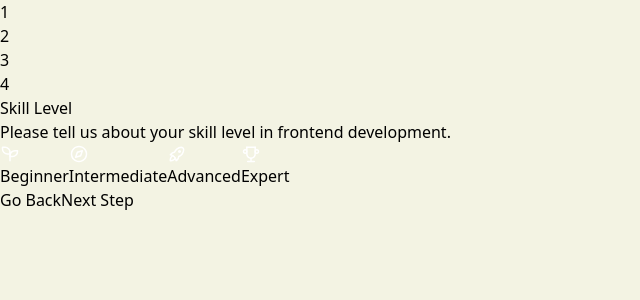
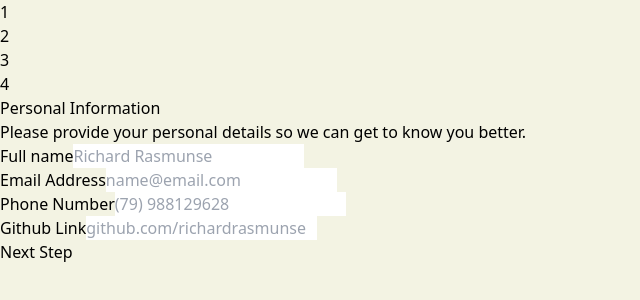
Before and after one commit to AldoWa/Multi-step-Form, a Vue app: page / in a window 1280 px wide. Shown: the top 300 px of the page, without its empty margins (0-640 px from the left). Built offline with nearby package versions, Linux system fonts and the light colour scheme.

Commit message:
:sparkles: creating reactivy component

```diff
--- a/src/App.vue
+++ b/src/App.vue
@@ -9,17 +9,22 @@
         :title="components[+actualStep - 1].title"
         :descripton="components[+actualStep - 1].description"
       />
-      <Step2></Step2>
+      <KeepAlive :max="4">
+        <component
+          :is="components[+actualStep - 1].step"
+        />
+      </KeepAlive>
       <div class="w-full h-[1px] bg-gray-200 my-8"></div>
       <FooterSteps
         :actualStep="+actualStep"
+        @click="changeSteps"
       />
     </div>
   </div>
 </template>
 
 <script setup lang="ts">
-import { ref } from 'vue';
+import { ref, shallowRef } from 'vue';
 
 import StepsComponent from './components/header-steps/Steps.vue'
 
@@ -33,18 +38,18 @@ import { Steps } from './types/consts'
 
 import useProvider from './composables/provider'
 
-const actualStep = ref(`${Steps.step2}`)
+const actualStep = ref(`${Steps.step1}`)
 
 const components = ref([
   {
     title: 'Personal Information',
     description: 'Please provide your personal details so we can get to know you better.',
-    step: Steps.step1
+    step: shallowRef(Step1)
   },
   {
     title: 'Skill Level',
     description: 'Please tell us about your skill level in frontend development.',
-    step: Steps.step2
+    step: shallowRef(Step2)
   },
   {
     title: 'Challenge Preference',
@@ -58,5 +63,13 @@ const components = ref([
   }
 ])
 
+function changeSteps(type: 'back' | 'next') {
+  if(type === 'back') {
+    actualStep.value = `${+actualStep.value - 1}`
+    return;
+  }
+  actualStep.value = `${+actualStep.value + 1}`
+}
+
 useProvider()
 </script>
--- a/src/components/shared/FooterSteps.vue
+++ b/src/components/shared/FooterSteps.vue
@@ -5,9 +5,11 @@
     <Button
       variant="outline"
       v-if="!isFirstStep"
+      @click="() => emit('click', 'back')"
     >Go Back</Button>
     <Button
       :type="stepIsLast ? 'submit' : 'button'"
+      @click="() => emit('click', 'next')"
     >{{ stepIsLast ? 'Submit' : 'Next Step' }}</Button>
   </footer>
 </template>
@@ -21,6 +23,10 @@ interface FooterStepsProps {
   actualStep: number;
 }
 
+interface FooterStepsEmit {
+  (e: 'click', type: 'back' | 'next'): void
+}
+
 const props = defineProps<FooterStepsProps>()
 
 const isFirstStep = computed(() => {
@@ -31,4 +37,6 @@ const stepIsLast = computed(() => {
   return props.actualStep === Steps.step4;
 })
 
+const emit = defineEmits<FooterStepsEmit>()
+
 </script>
--- a/src/components/step2/SkillCard.vue
+++ b/src/components/step2/SkillCard.vue
@@ -1,6 +1,7 @@
 <template>
-  <button class="flex border border-gray-300 rounded-[10px] py-4 px-[18px] items-center"
+  <button class="flex border rounded-[10px] py-4 px-[18px] items-center"
     @click="emit('click', skill)"
+    :class="isSelected ? 'border-[#FC6C4C]':'border-gray-300'"
   >
     <div class="block rounded-full bg-[#FC6C4C] p-2">
       <component
@@ -20,8 +21,9 @@
   import { Skill } from '../../types/consts.ts'
 
   interface SkillCardProps {
-    icon: "Compass" | "Vegetable" | "Rocket" | "Trophy"
-    skill: Skill
+    icon: "Compass" | "Vegetable" | "Rocket" | "Trophy";
+    skill: Skill;
+    isSelected?: boolean;
   }
 
   interface SkillCardEmits {
--- a/src/components/step2/Step2.vue
+++ b/src/components/step2/Step2.vue
@@ -2,22 +2,26 @@
   <div class="grid grid-cols-2 gap-x-10 gap-y-6">
     <SkillCard
       skill="Beginner"
+      :isSelected="data.skill === 'Beginner'"
       icon="Vegetable"
       @click="handleClickSkill('Beginner')"
     />
     <SkillCard
       skill="Intermediate"
       icon="Compass"
+      :isSelected="data.skill === 'Intermediate'"
       @click="handleClickSkill('Intermediate')"
     />
     <SkillCard
       skill="Advanced"
       icon="Rocket"
+      :isSelected="data.skill === 'Advanced'"
       @click="handleClickSkill('Advanced')"
     />
     <SkillCard
       skill="Expert"
       icon="Trophy"
+      :isSelected="data.skill === 'Expert'"
       @click="handleClickSkill('Expert')"
     />
   </div>
@@ -28,10 +32,9 @@ import SkillCard from './SkillCard.vue'
 import useInject from '../../composables/inject.ts'
 import { Skill } from '../../types/consts';
 
-const { changeSkill } = useInject()
+const { changeSkill, data } = useInject()
 
 const handleClickSkill = (skill: Skill) => {
   changeSkill(skill)
 }
-
 </script>
```
